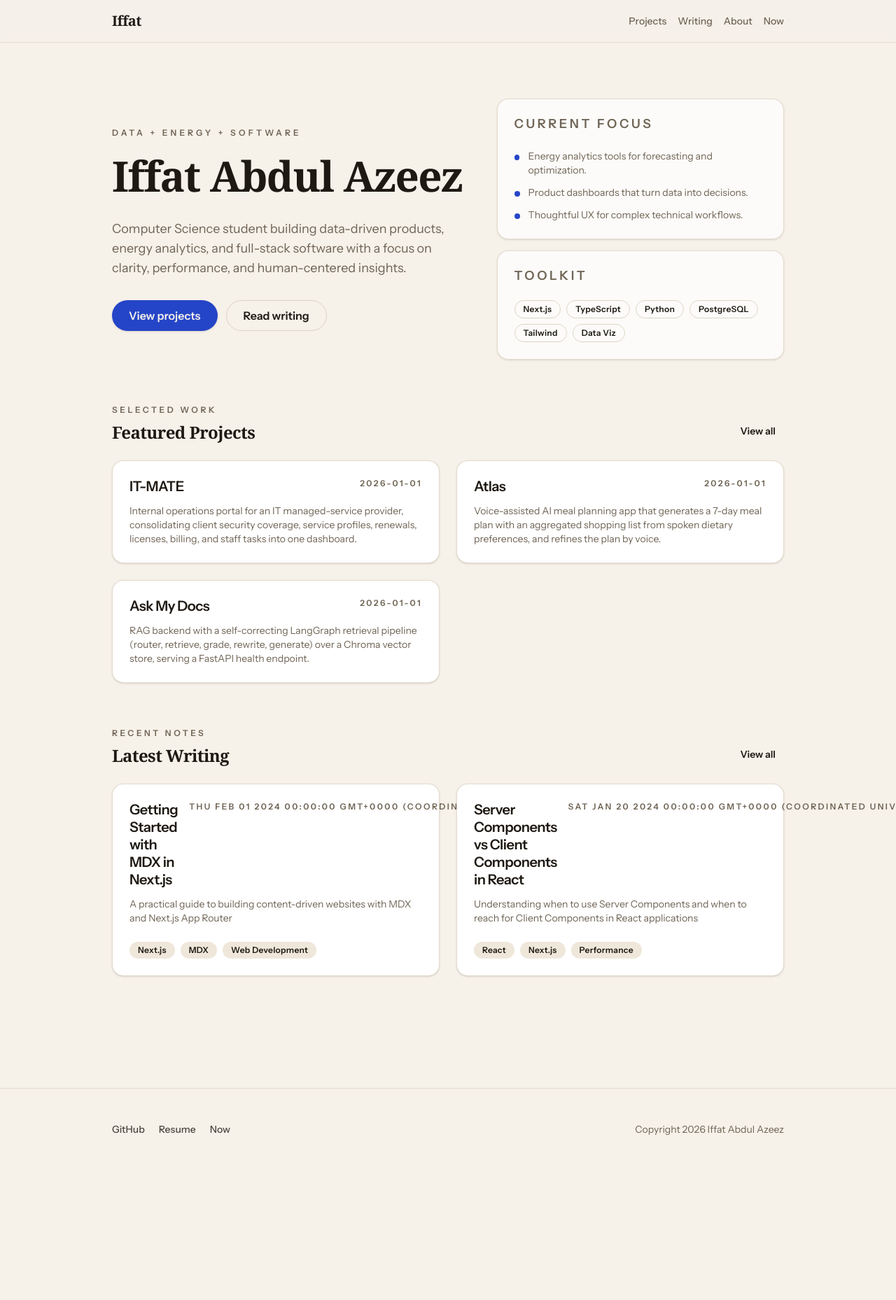
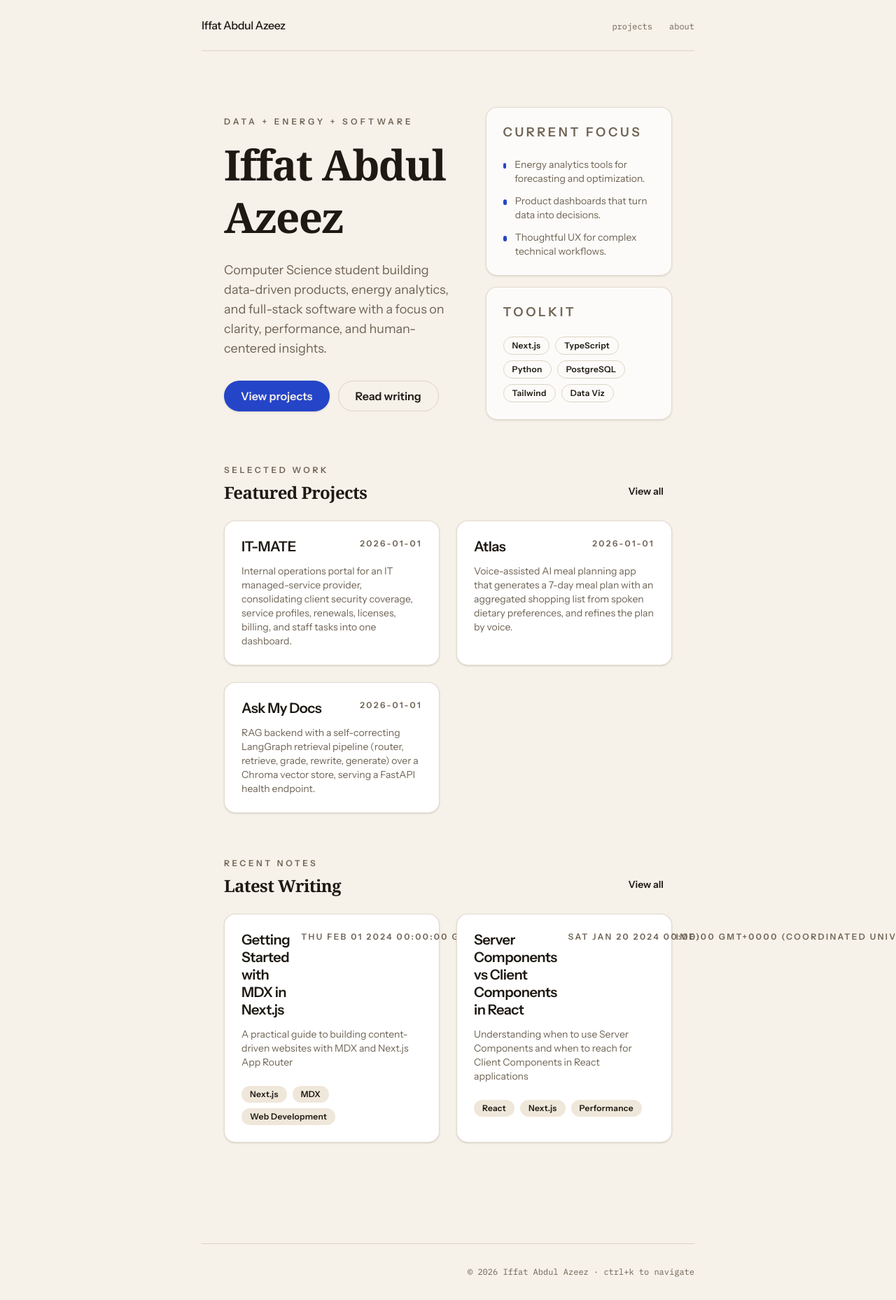
Before and after one commit to iffataz/website, a Next.js app: page / in a window 1280 px wide. Shown: the top 1858 px of the page at 70% size. Before the commit the page ends 1672 px from the top, so only its background shows below. Built offline with nearby package versions, Linux system fonts and the light colour scheme.

Commit message:
feat(shell): PageShell header/footer, MonoLabel; drop Navbar

```diff
--- a/src/app/layout.tsx
+++ b/src/app/layout.tsx
@@ -1,6 +1,5 @@
 import './globals.css'
-import { Navbar } from '@/src/components/Navbar'
-import { Footer } from '@/src/components/Footer'
+import { PageShell } from '@/src/components/PageShell'
 import { Instrument_Sans, IBM_Plex_Mono } from 'next/font/google'
 
 const sans = Instrument_Sans({
@@ -24,9 +23,7 @@ export default function RootLayout({
       <body
         className={`${sans.variable} ${mono.variable} min-h-screen bg-paper font-sans text-ink antialiased`}
       >
-        <Navbar />
-        <main>{children}</main>
-        <Footer />
+        <PageShell>{children}</PageShell>
       </body>
     </html>
   )
--- a/src/components/Footer.tsx
+++ b/src/components/Footer.tsx
@@ -1,21 +1,25 @@
-import Link from 'next/link'
+import { siteConfig } from '@/src/lib/site'
 
 export function Footer() {
   return (
-    <footer className="mt-20 border-t border-border/70">
-      <div className="mx-auto flex w-full max-w-5xl flex-col gap-6 px-4 py-12 text-sm text-muted-foreground sm:flex-row sm:items-center sm:justify-between sm:px-6 lg:px-8">
-        <div className="flex flex-wrap gap-5 font-medium text-foreground/80">
-          <a href="https://github.com/iffataz" className="hover:text-foreground">
-            GitHub
-          </a>
-          <a href="/resume.pdf" className="hover:text-foreground" target="_blank" rel="noopener noreferrer">
-            Resume
-          </a>
-          <Link href="/now" className="hover:text-foreground">
-            Now
-          </Link>
+    <footer className="border-t border-rule py-8 font-mono text-xs text-ink-muted">
+      <div className="flex flex-wrap items-baseline justify-between gap-4">
+        <div className="flex flex-wrap gap-5">
+          {siteConfig.contacts.map((contact) => (
+            <a
+              key={contact.href}
+              href={contact.href}
+              target="_blank"
+              rel="noopener noreferrer"
+              className="hover:text-accent"
+            >
+              {contact.label}
+            </a>
+          ))}
         </div>
-        <p>Copyright {new Date().getFullYear()} Iffat Abdul Azeez</p>
+        <p>
+          © {new Date().getFullYear()} {siteConfig.name} · ctrl+k to navigate
+        </p>
       </div>
     </footer>
   )
--- /dev/null
+++ b/src/components/MonoLabel.tsx
@@ -0,0 +1,13 @@
+export function MonoLabel({
+  children,
+  className = '',
+}: {
+  children: React.ReactNode
+  className?: string
+}) {
+  return (
+    <span className={`font-mono text-xs tracking-wide text-ink-muted ${className}`}>
+      {children}
+    </span>
+  )
+}
--- a/src/components/Navbar.tsx
+++ /dev/null
@@ -1,30 +0,0 @@
-import Link from 'next/link'
-
-export function Navbar() {
-  return (
-    <nav className="sticky top-0 z-50 border-b border-border/70 bg-background/80 backdrop-blur">
-      <div className="mx-auto flex w-full max-w-5xl flex-col gap-3 px-4 py-4 sm:flex-row sm:items-center sm:justify-between sm:px-6 lg:px-8">
-        <Link
-          href="/"
-          className="font-serif text-xl font-semibold tracking-tight text-foreground hover:text-primary"
-        >
-          Iffat
-        </Link>
-        <div className="flex flex-wrap gap-4 text-sm font-medium text-muted-foreground">
-          <Link href="/projects" className="hover:text-foreground">
-            Projects
-          </Link>
-          <Link href="/writing" className="hover:text-foreground">
-            Writing
-          </Link>
-          <Link href="/about" className="hover:text-foreground">
-            About
-          </Link>
-          <Link href="/now" className="hover:text-foreground">
-            Now
-          </Link>
-        </div>
-      </div>
-    </nav>
-  )
-}
--- /dev/null
+++ b/src/components/PageShell.tsx
@@ -0,0 +1,25 @@
+import Link from 'next/link'
+import { Footer } from './Footer'
+import { siteConfig } from '@/src/lib/site'
+
+export function PageShell({ children }: { children: React.ReactNode }) {
+  return (
+    <div className="mx-auto flex min-h-screen w-full max-w-3xl flex-col px-5 sm:px-8">
+      <header className="flex items-baseline justify-between border-b border-rule py-6">
+        <Link href="/" className="font-medium tracking-tight hover:text-accent">
+          {siteConfig.name}
+        </Link>
+        <nav className="flex gap-6 font-mono text-xs">
+          <Link href="/projects" className="text-ink-muted hover:text-accent">
+            projects
+          </Link>
+          <Link href="/about" className="text-ink-muted hover:text-accent">
+            about
+          </Link>
+        </nav>
+      </header>
+      <main className="flex-1 pb-16">{children}</main>
+      <Footer />
+    </div>
+  )
+}
```
